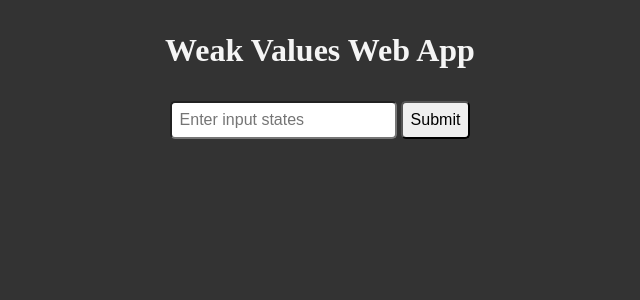
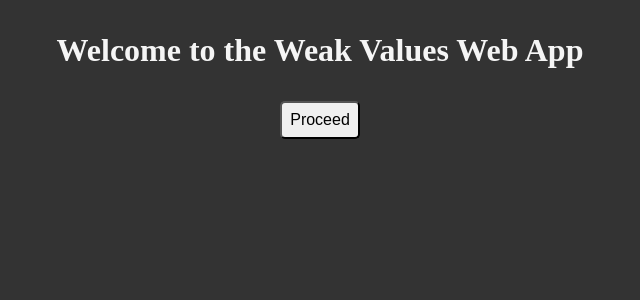
Before and after one commit to cosmic-creepus/weak_values, a Flask app: page / in a window 1280 px wide. Shown: the top 300 px of the page, without its empty margins (320-960 px from the left). Run offline with Flask 3, Linux system fonts and the light colour scheme.

Commit message:
removed pywin32==306 requirements.txt and text input from index.html

```diff
--- a/weak_values_GUI/requirements.txt
+++ b/weak_values_GUI/requirements.txt
@@ -62,7 +62,6 @@ python-dateutil==2.8.2
 python-dotenv==1.0.1
 python-latex==1.0.1
 pytz==2023.3.post1
-pywin32==306
 pywin32-ctypes==0.2.2
 pyzmq==25.1.1
 qiskit==0.45.1
--- a/weak_values_GUI/templates/index.html
+++ b/weak_values_GUI/templates/index.html
@@ -9,11 +9,9 @@
     <link href="{{ url_for('static', filename='css/style.css')}}" rel="stylesheet" />
 </head>
 <body>
-    <h1>Weak Values Web App</h1>
+    <h1>Welcome to the Weak Values Web App</h1>
     <form action="/weak_values">
-        <input type="text" name="type" id="type"
-        placeholder="Enter input states" />
-        <button type="submit">Submit</button>
+        <button type="submit">Proceed</button>
     </form>
 </body>
 </html>
```
